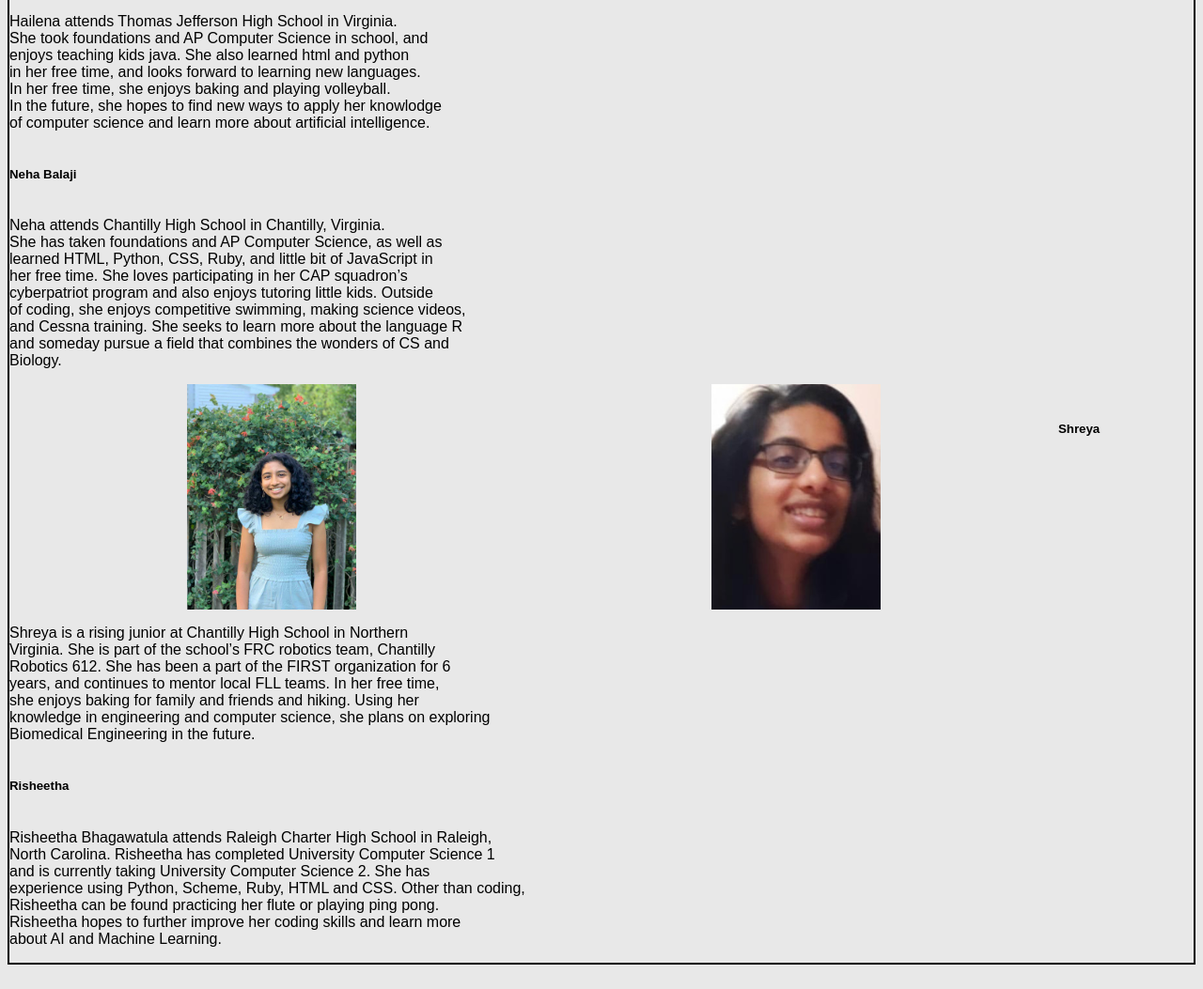
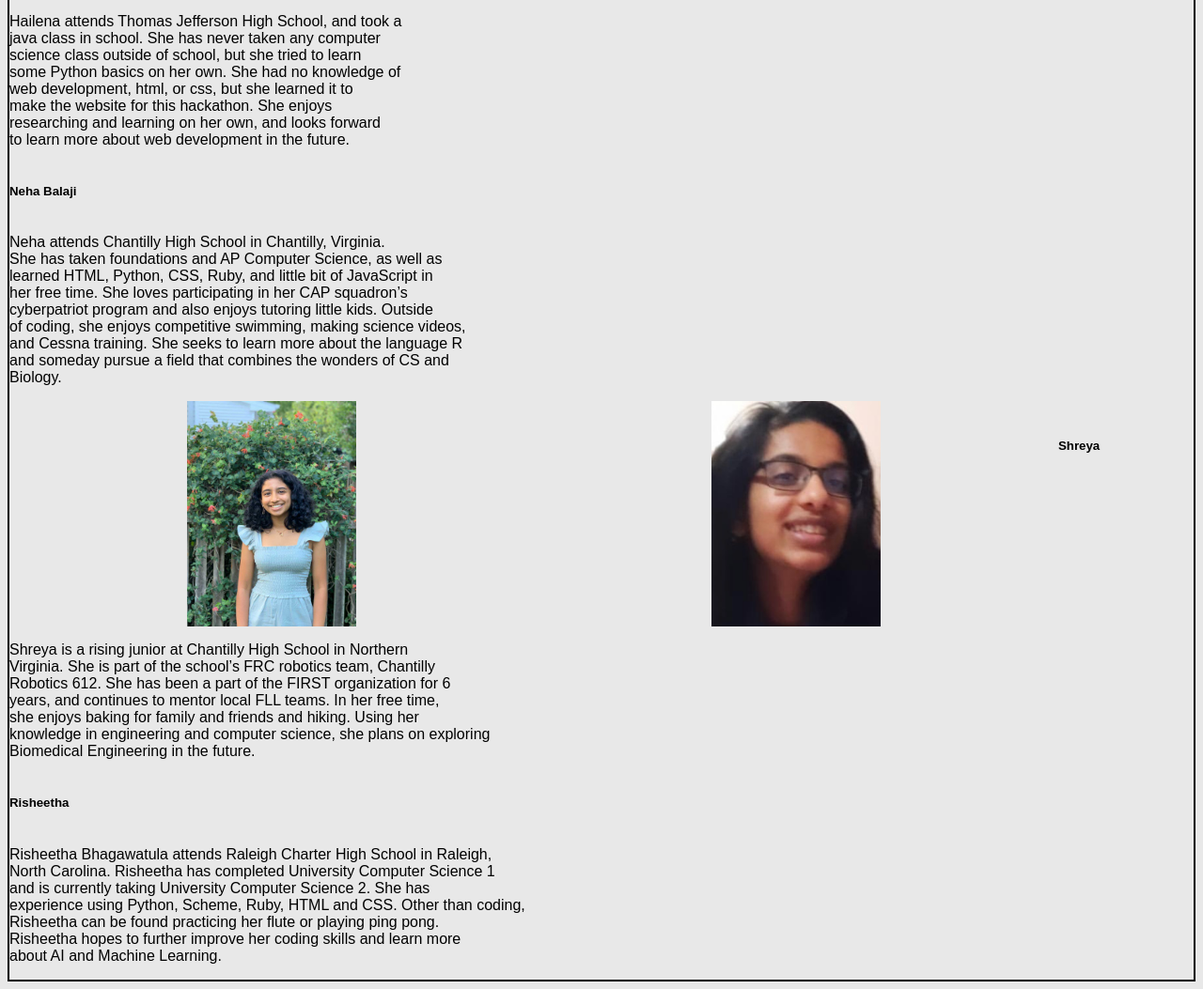
Before and after one commit to risheethagb/AirPollutionFinal, a Jekyll site: the page About Us/blurbs.html, which Jekyll copies as it is, in a window 1280 px wide. Shown: the part 417-1470 px from the top of the page at 94% size. Built offline with Jekyll 4.4.1, drawn with Linux system fonts in a browser that asks for light colours.

Commit message:
Update blurbs.html

```diff
--- a/About Us/blurbs.html
+++ b/About Us/blurbs.html
@@ -34,13 +34,14 @@
 	  <br>
 	  <h5>Hailena Bian</h5>
     <p class="hailena">
-    Hailena attends Thomas Jefferson High School in Virginia.<br>
-    She took foundations and AP Computer Science in school, and <br>
-    enjoys teaching kids java. She also learned html and python <br>
-    in her free time, and looks forward to learning new languages. <br>
-    In her free time, she enjoys baking and playing volleyball. <br>
-    In the future, she hopes to find new ways to apply her knowlodge <br>
-    of computer science and learn more about artificial intelligence.
+    Hailena attends Thomas Jefferson High School, and took a <br>
+    java class in school. She has never taken any computer <br>
+    science class outside of school, but she tried to learn <br>
+    some Python basics on her own. She had no knowledge of <br>
+    web development, html, or css, but she learned it to <br>
+    make the website for this hackathon. She enjoys <br>
+    researching and learning on her own, and looks forward<br>
+    to learn more about web development in the future.
     </p>
 	  <br>
 	  <h5>Neha Balaji</h5>
```
